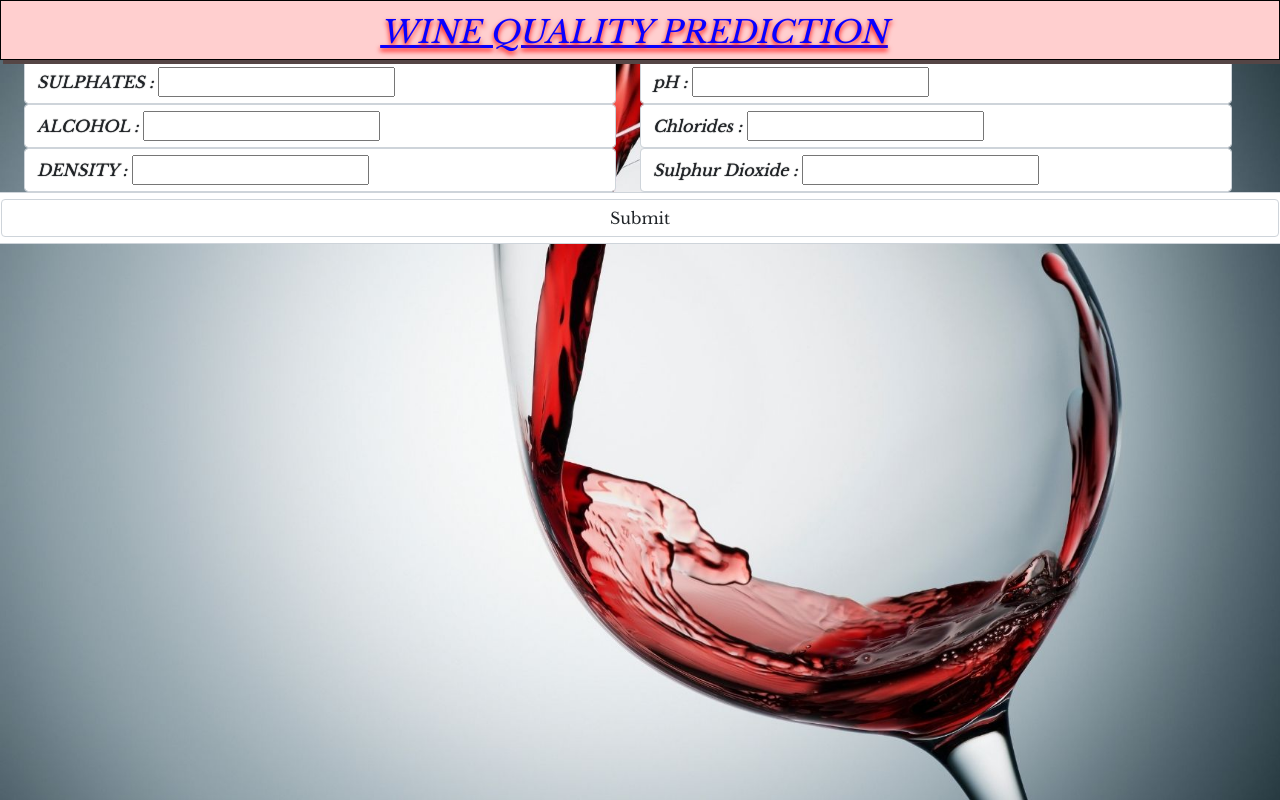
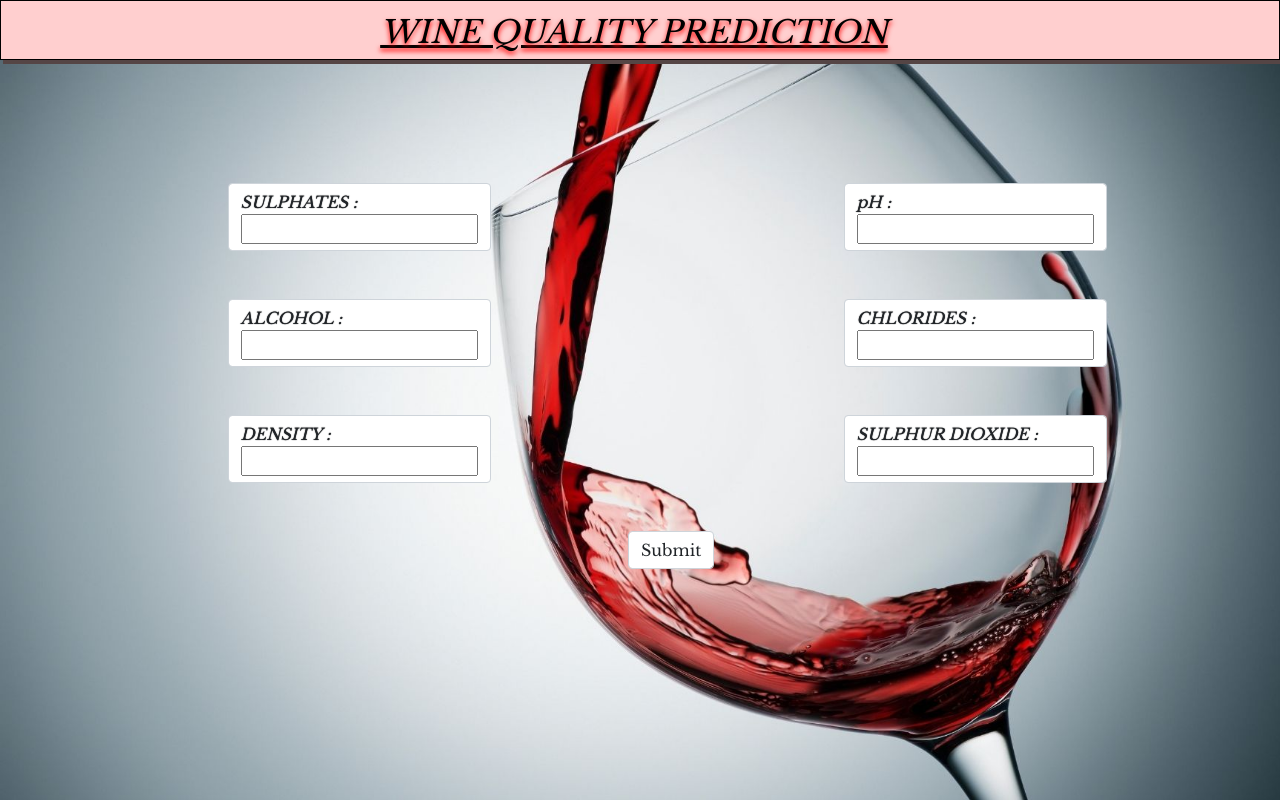
Before and after one commit to dev-14/WineQuality-Sem6, a Flask app: page /index in a window 1280 px wide. Run offline with Flask 2, Linux system fonts and the light colour scheme.

Commit message:
css done

```diff
--- a/static/final.css
+++ b/static/final.css
@@ -57,11 +57,9 @@
     /* background-color: black; */
 }
 
-input {
-    background-color: blue;
-    color: green;
+input{
+width : min-content;
 }
-
 .sButton {
     display: flex;
     justify-content: center;
--- a/static/index.css
+++ b/static/index.css
@@ -1,5 +1,5 @@
 .header {
-    color: #0900FF;
+    color: black;
     border: 1px solid black;
     justify-content: center;
     text-align: center;
@@ -15,6 +15,11 @@
     text-decoration: underline;
     box-shadow: 3px 4px rgb(85, 69, 69);
 }
+
+.sButton{
+    padding-left : 50%;
+}
+
 
 .image-div {
     float: left;
@@ -45,3 +50,15 @@
     text-decoration-color: black;
     text-shadow: 0px 0px 1px black;
 }
+
+.form-control{
+
+width:min-content;
+}
+
+.col-6{
+    flex: 0 0 auto;
+    width: 50%;
+    margin-top: 10%;
+    padding-left : 17.5%;
+}
--- a/templates/index.html
+++ b/templates/index.html
@@ -7,52 +7,57 @@
 {% block body %}
 <form action="{{ url_for('index') }}" method="POST" class="form-group">
     <div class="container-fluid row align-items-center">
-        <div class="col-6">
+        <div class="form-group col-6">
 
             <div class= 'form-control'>
                 <label for="input1">SULPHATES :</label>
                 <input type="text" class="" id="input1" name="sulphates" placeholder=" ">
             </div>
-
+            <br>
+            <br>
             <div class= 'form-control'>
                 <label for="input2">ALCOHOL :</label>
                 <input type="text" class="" id="input2" name="alcohol" placeholder=" ">
             </div>
-
+            <br><br>
             <div class= 'form-control'>
                 <label for="input3">DENSITY :</label>
                 <input type="text" class="" id="input3" name="density" placeholder=" ">
             </div>
 
         </div>
-        <div class="col-6  ">
+        <div class="col-6 form-group ">
 
             <div class= 'form-control'>
                 <label for="input4">pH :</label>
                 <input type="text" class="" id="input4" name="pH" placeholder=" ">
-
             </div>
+            <br>
+            <br>
             <div class= 'form-control'>
-                <label for="input5">Chlorides :</label>
+                <label for="input5">CHLORIDES :</label>
                 <input type="text" class="" id="input5" name="chlorides" placeholder=" ">
 
             </div>
+            <br>
+            <br>
             <div class= 'form-control'>
-                <label for="input6">Sulphur Dioxide :</label>
+                <label for="input6">SULPHUR DIOXIDE :</label>
                 <input type="text" class="" id="input6" name="tso2" placeholder=" ">
             </div>
 
         </div>
 
     </div>
-    <div class="row">
-            <div class= 'form-control'>
-               <button class="form-control" type="submit" >
+    <div class="row container-fluid  align-items-center">
+            <div class= 'form-group sButton'>
+                <br><br>
+               <button class="form-control" class="btn btn-dark" type="submit" >
                    Submit
                </button>
             </div>
     </div>
-
 </form>
 
+
 {% endblock %}
```
